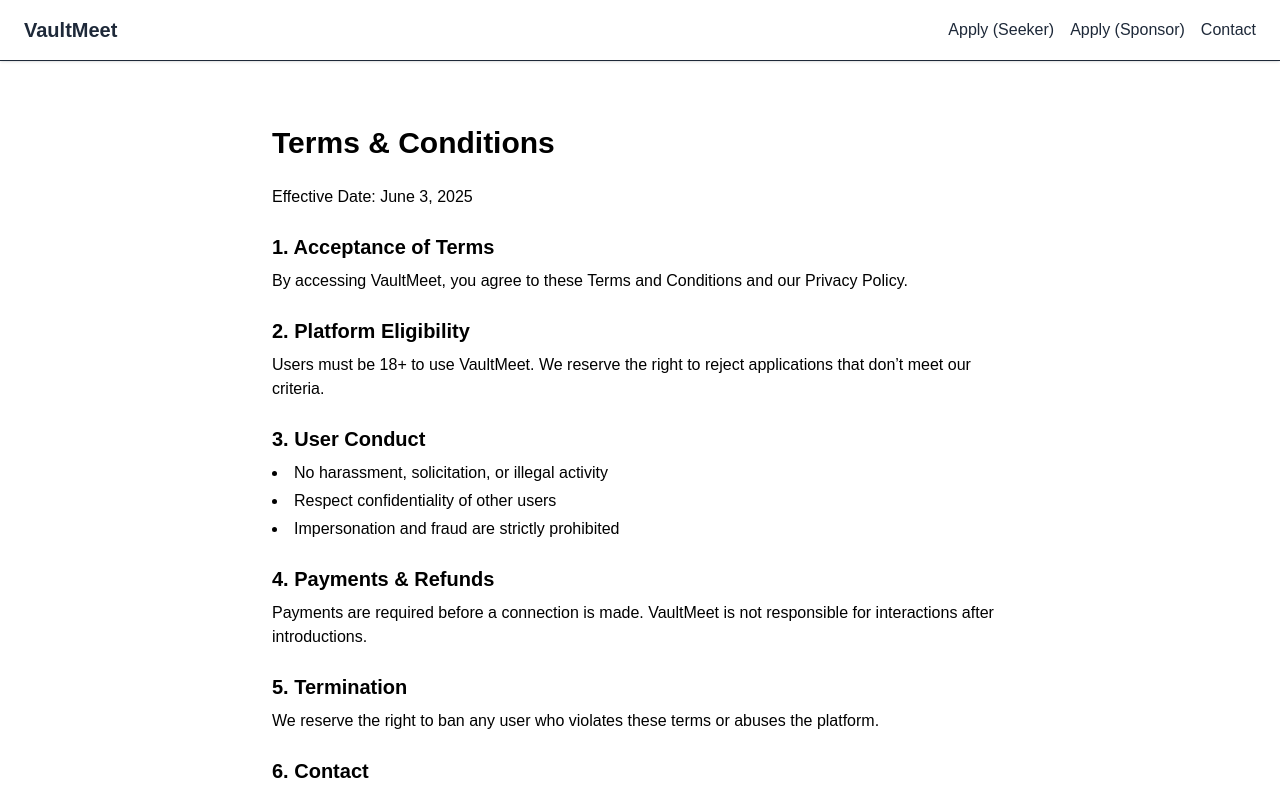
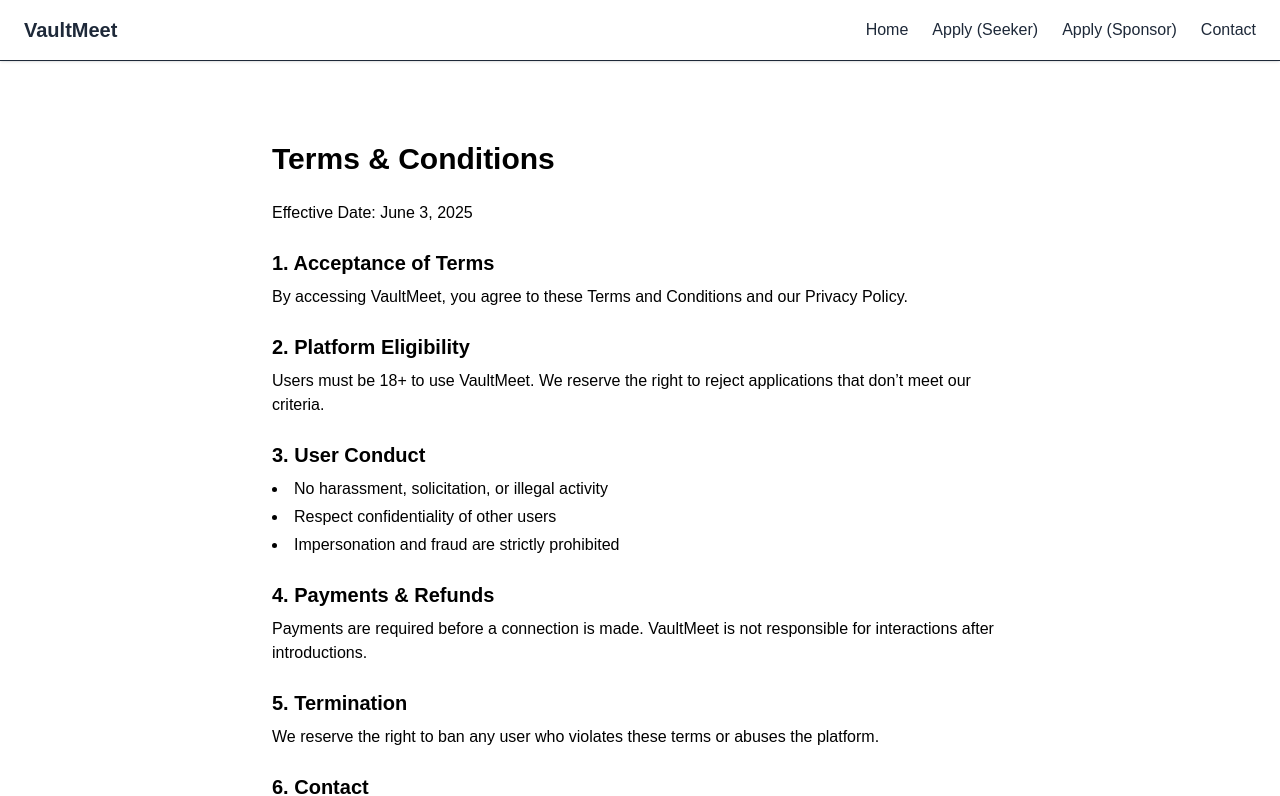
Before and after one commit to devtofunmi/vaultmeet, a Next.js app: page /terms in a window 1280 px wide. Shown: the top 796 px of the page. Built offline with nearby package versions, Linux system fonts and the light colour scheme.

Commit message:
change ui

```diff
--- a/pages/layout.tsx
+++ b/pages/layout.tsx
@@ -1,65 +1,92 @@
 'use client';
 
 import Link from 'next/link';
-import { useState } from 'react';
-import type { ReactNode } from 'react';
+import Head from 'next/head';
+import { useState, type ReactNode } from 'react';
 
 export default function RootLayout({ children }: { children: ReactNode }) {
-  const [isMenuOpen, setIsMenuOpen] = useState(false);
+  const [navOpen, setNavOpen] = useState(false);
+
+  const navItems = [
+    { label: 'Home', href: '/' },
+    { label: 'Apply (Seeker)', href: '/apply-seeker' },
+    { label: 'Apply (Sponsor)', href: '/apply-sponsor' },
+    { label: 'Contact', href: '/contact' },
+  ];
 
   return (
     <html lang="en">
-      <head>
+      <Head>
         <title>VaultMeet – Exclusive Connections</title>
-        <meta name="description" content="Connect with elite sponsors and attractive seekers through VaultMeet, the premium platform for exclusive arrangements." />
+        <meta
+          name="description"
+          content="Connect with elite sponsors and attractive seekers through VaultMeet, the premium platform for exclusive arrangements."
+        />
         <meta name="viewport" content="width=device-width, initial-scale=1" />
-      </head>
+      </Head>
       <div className="text-gray-800 bg-white">
-        {/* Sticky navbar */}
-        <div className="border-b px-6 py-4 sticky top-0 z-50 bg-white shadow-sm">
-          <div className="flex justify-between items-center">
-            <Link href="/" >
-            <h1 className="text-xl font-bold">VaultMeet</h1>
+        {/* Navbar */}
+        <div className="sticky top-0 z-50 bg-white border-b shadow-sm px-6 py-4">
+          <div className="flex items-center justify-between">
+            <Link href="/">
+              <h1 className="text-xl font-bold">VaultMeet</h1>
             </Link>
 
-            {/* Desktop Nav */}
-            <nav className="hidden md:flex space-x-4">
-              <a href="/apply-seeker" className="hover:underline">Apply (Seeker)</a>
-              <a href="/apply-sponsor" className="hover:underline">Apply (Sponsor)</a>
-              <a href="/contact" className="hover:underline">Contact</a>
-            </nav>
-
-            {/* Mobile Hamburger */}
+            {/* Hamburger button */}
             <button
+              onClick={() => setNavOpen(!navOpen)}
               className="md:hidden focus:outline-none"
-              onClick={() => setIsMenuOpen(!isMenuOpen)}
-              aria-label="Toggle menu"
+              aria-label="Toggle Menu"
             >
-              <svg className="w-6 h-6" fill="none" stroke="currentColor" strokeWidth={2} viewBox="0 0 24 24">
-                <path strokeLinecap="round" strokeLinejoin="round" d={isMenuOpen ? "M6 18L18 6M6 6l12 12" : "M4 6h16M4 12h16M4 18h16"} />
+              <svg
+                className="w-6 h-6"
+                fill="none"
+                stroke="currentColor"
+                strokeWidth={2}
+                viewBox="0 0 24 24"
+              >
+                <path
+                  strokeLinecap="round"
+                  strokeLinejoin="round"
+                  d={navOpen ? 'M6 18L18 6M6 6l12 12' : 'M4 6h16M4 12h16M4 18h16'}
+                />
               </svg>
             </button>
+
+            {/* Desktop Nav */}
+            <nav className="hidden md:flex space-x-6">
+              {navItems.map((item) => (
+                <Link key={item.href} href={item.href} className="hover:text-blue-600">
+                  {item.label}
+                </Link>
+              ))}
+            </nav>
           </div>
 
-          {/* Mobile Menu */}
-          {isMenuOpen && (
-            <nav className="md:hidden mt-4 space-y-2 flex flex-col">
-              <a href="/apply-seeker" className="hover:bg-gray-100">Apply (Seeker)</a>
-              <a href="/apply-sponsor" className="hover:bg-gray-100">Apply (Sponsor)</a>
-              <a href="/contact" className="hover:bg-gray-100">Contact</a>
+          {/* Mobile Nav */}
+          {navOpen && (
+            <nav className="md:hidden mt-4 flex flex-col space-y-4">
+              {navItems.map((item) => (
+                <Link
+                  key={item.href}
+                  href={item.href}
+                  onClick={() => setNavOpen(false)}
+                  className="hover:text-blue-600"
+                >
+                  {item.label}
+                </Link>
+              ))}
             </nav>
           )}
         </div>
 
-        {/* Main Content */}
-        <main className="min-h-screen">{children}</main>
-
+        <main className=" py-4">{children}</main>
         {/* Footer */}
         <footer className="border-t px-6 py-6 text-sm text-center text-gray-600">
           <p>© {new Date().getFullYear()} VaultMeet. All rights reserved.</p>
           <div className="mt-2 space-x-4">
-            <a href="/privacy" className="hover:underline">Privacy Policy</a>
-            <a href="/terms" className="hover:underline">Terms & Conditions</a>
+            <Link href="/privacy" className="hover:underline">Privacy Policy</Link>
+            <Link href="/terms" className="hover:underline">Terms & Conditions</Link>
           </div>
         </footer>
       </div>
```
